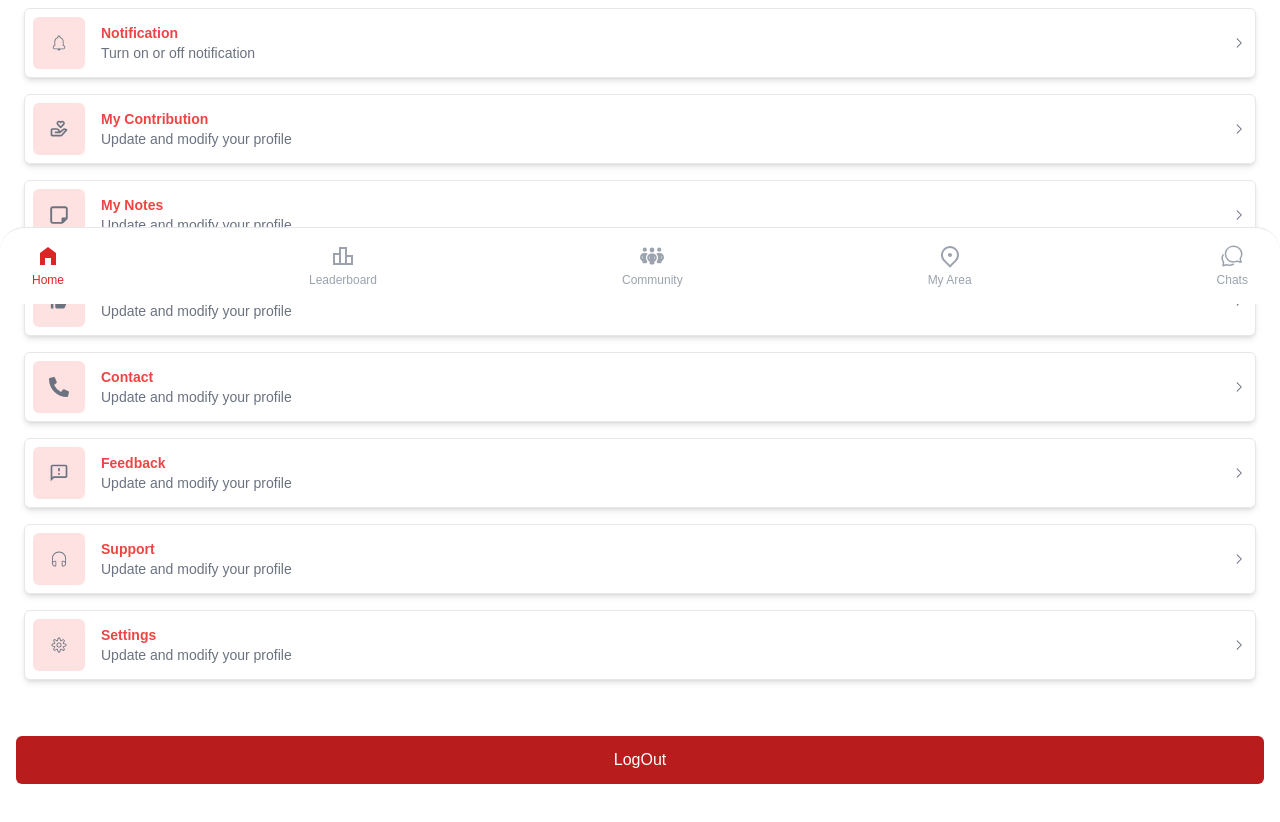
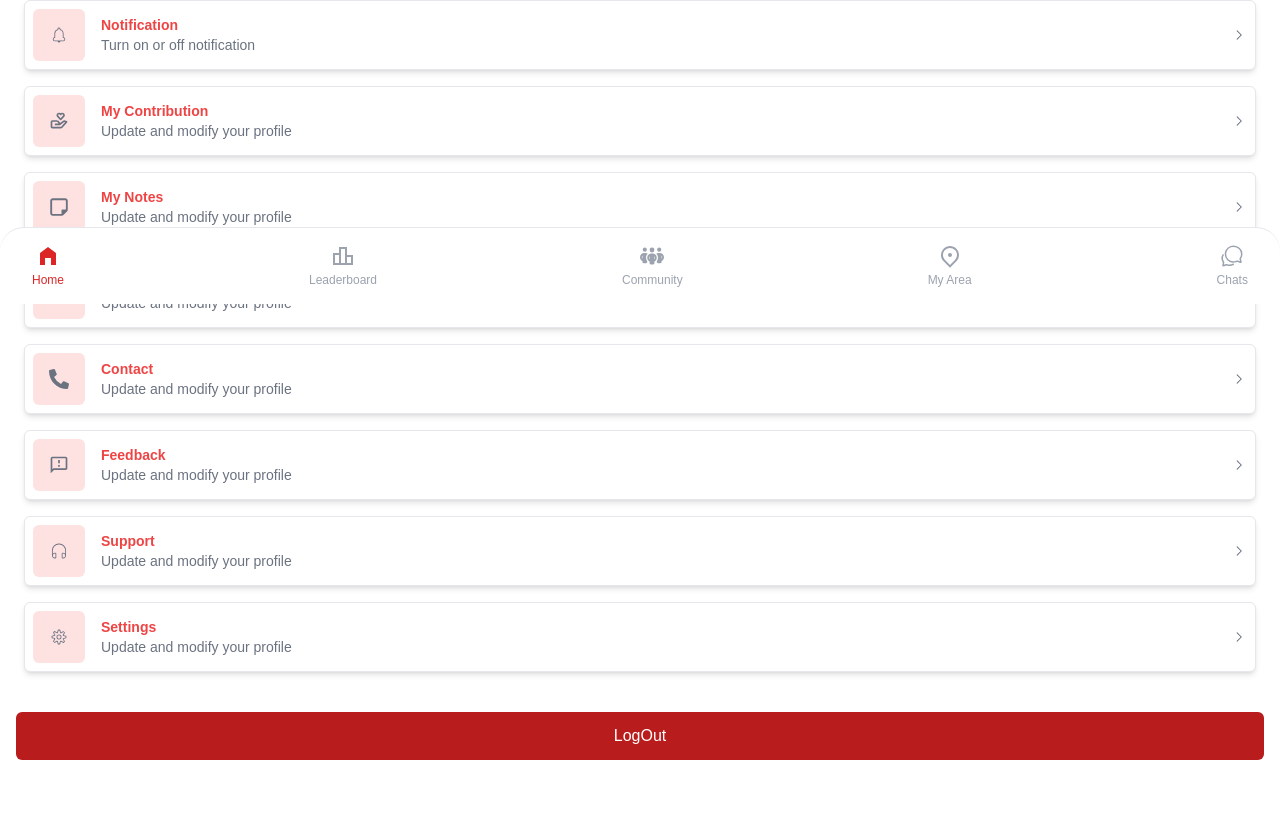
Before and after one commit to SrijaAdhya12/assignment, a React (Vite) app in the folder client/: page /profile in a window 1280 px wide. Shown: the part 496-1318 px from the top of the page. Built offline with nearby package versions, Linux system fonts and the light colour scheme.

Commit message:
fix: logout button

```diff
--- a/client/src/components/LogOut.jsx
+++ b/client/src/components/LogOut.jsx
@@ -2,7 +2,7 @@ import React from 'react'
 
 const LogOut = () => {
     return (
-      <div className='p-4 mb-20'>
+      <div className='p-4 mb-28'>
         <button className='bg-red-700 text-white p-2 py-3 flex items-center justify-center rounded-md w-full'>LogOut</button>
       </div>
     )
--- a/client/src/components/ProfileBox.jsx
+++ b/client/src/components/ProfileBox.jsx
@@ -26,7 +26,7 @@ const ProfileBox = () => {
   ];
 
   return (
-    <div className="p-6 flex flex-col gap-4 my-4">
+    <div className="p-6 flex flex-col gap-4 mt-2">
       {options.map((option) => (
         <div key={option.name} className="flex items-center justify-between p-2 bg-white rounded-md shadow-md border border-gray-200">
           <div className="flex items-center gap-4">
```
